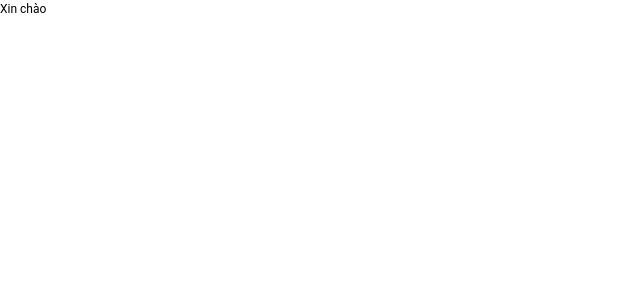
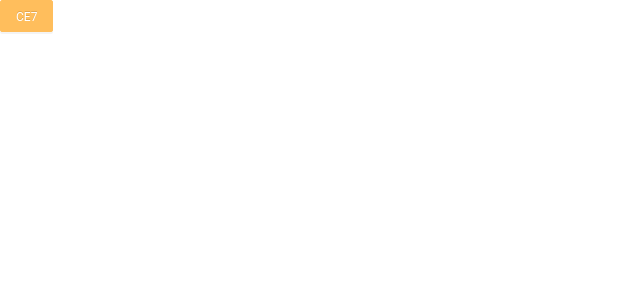
Before and after one commit to Tiepbm/PVI, a React (Create React App) app: page /#/ in a window 1280 px wide. Shown: the top 300 px of the page, without its empty margins (0-640 px from the left). Built offline with nearby package versions, Linux system fonts and the light colour scheme.

Commit message:
- init code

```diff
--- a/config-overrides.js
+++ b/config-overrides.js
@@ -15,7 +15,7 @@ module.exports = override(
                 modifyVars: {
                     // '@layout-header-background': '#fff',
                     // '@font-family': 'Roboto, "Chinese Quote", -apple-system, BlinkMacSystemFont, "Segoe UI", "PingFang SC", "Hiragino Sans GB", "Microsoft YaHei", "Helvetica Neue", Helvetica, Arial, sans-serif',
-                    '@primary-color': '#F59F32',
+                    // '@primary-color': '#f59f32',
                     // '@link-color': '#ec4649',
                     '@font-size-base': '12px',
                     '@text-color':'#000000',
--- a/src/containers/Products/index.tsx
+++ b/src/containers/Products/index.tsx
@@ -1,6 +1,7 @@
+import {Button} from "antd";
 
 function Products(){
 
-    return <div>Xin chào</div>
+    return <div><Button type={'primary'}>CE7</Button></div>
 }
 export default Products;
```
